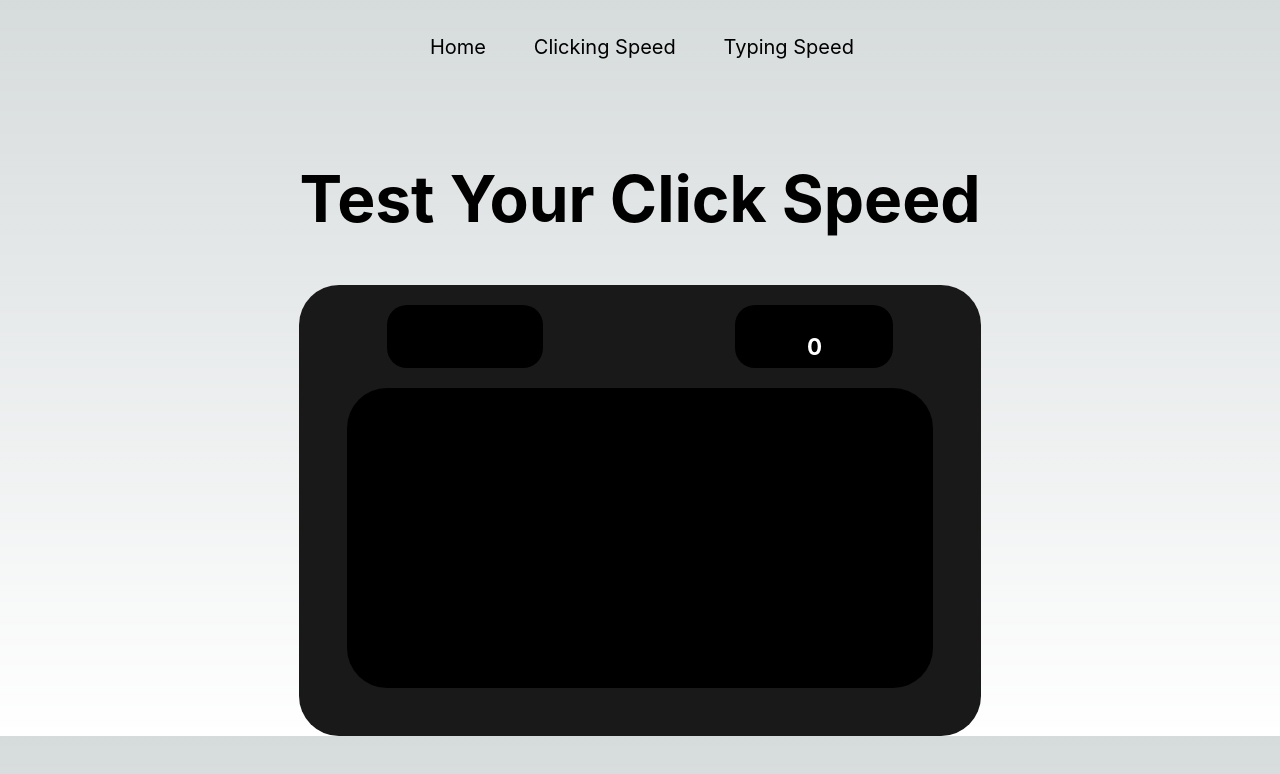
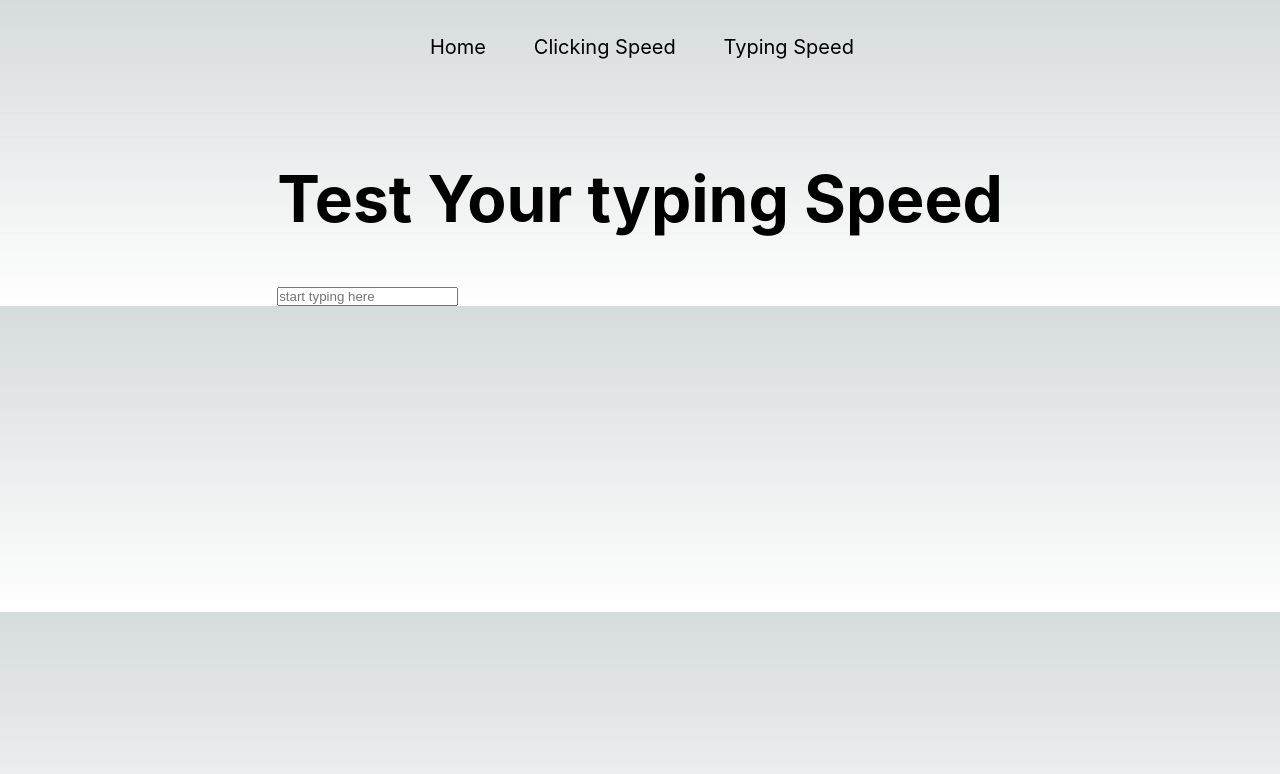
Before and after one commit to advayc/gorilla-speed, a Next.js app: page /typing in a window 1280 px wide. Shown: the top 774 px of the page. Built offline with nearby package versions, Linux system fonts and the light colour scheme.

Commit message:
Update navbar and add WPM component

```diff
--- a/components/navbar.jsx
+++ b/components/navbar.jsx
@@ -6,7 +6,7 @@ const Navbar = () => {
             <ul className='navbar-text'>
                 <Link className='navbar-element' href="/">Home</Link>
                 <Link className='navbar-element' href="/clicks">Clicking Speed</Link>
-                <Link className='navbar-element' href="/">Typing Speed</Link>
+                <Link className='navbar-element' href="typing">Typing Speed</Link>
             </ul>
         </nav>
     );
--- a/components/wpm.jsx
+++ b/components/wpm.jsx
@@ -1,7 +1,13 @@
+import React from 'react';
 import styles from '@/styles/Home.module.css';
 
+const WPM = () => {
   return (
     <div>
-    <h2 className={styles.subtitle}>Test Your typing Speed</h2>
+      <h2 className={styles.subtitle}>Test Your typing Speed</h2>
+      <input placeholder="start typing here"></input>
     </div>
   );
+}
+
+export default WPM;
--- a/pages/typing.jsx
+++ b/pages/typing.jsx
@@ -1,5 +1,5 @@
 import React from 'react';
-import CPS from '@/components/cps.jsx';
+import WPM from '@/components/wpm.jsx';
 import Navbar from '@/components/navbar.jsx';
 import styles from '@/styles/Home.module.css';
 
@@ -8,7 +8,7 @@ export default function Home() {
   return (
       <main className={styles.main}>
       <Navbar />
-        <CPS />
+        <WPM />
       </main>
   )
 }
```
